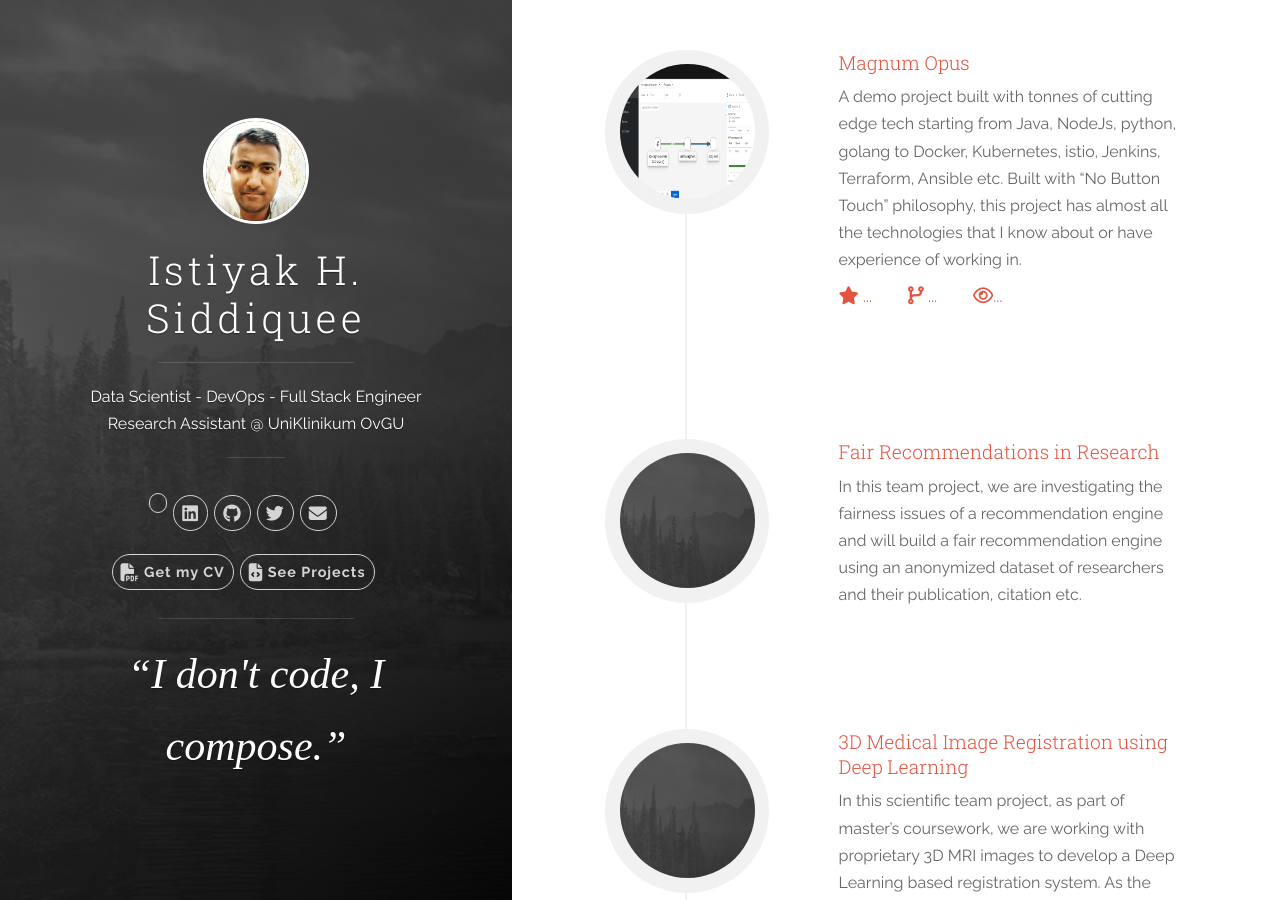
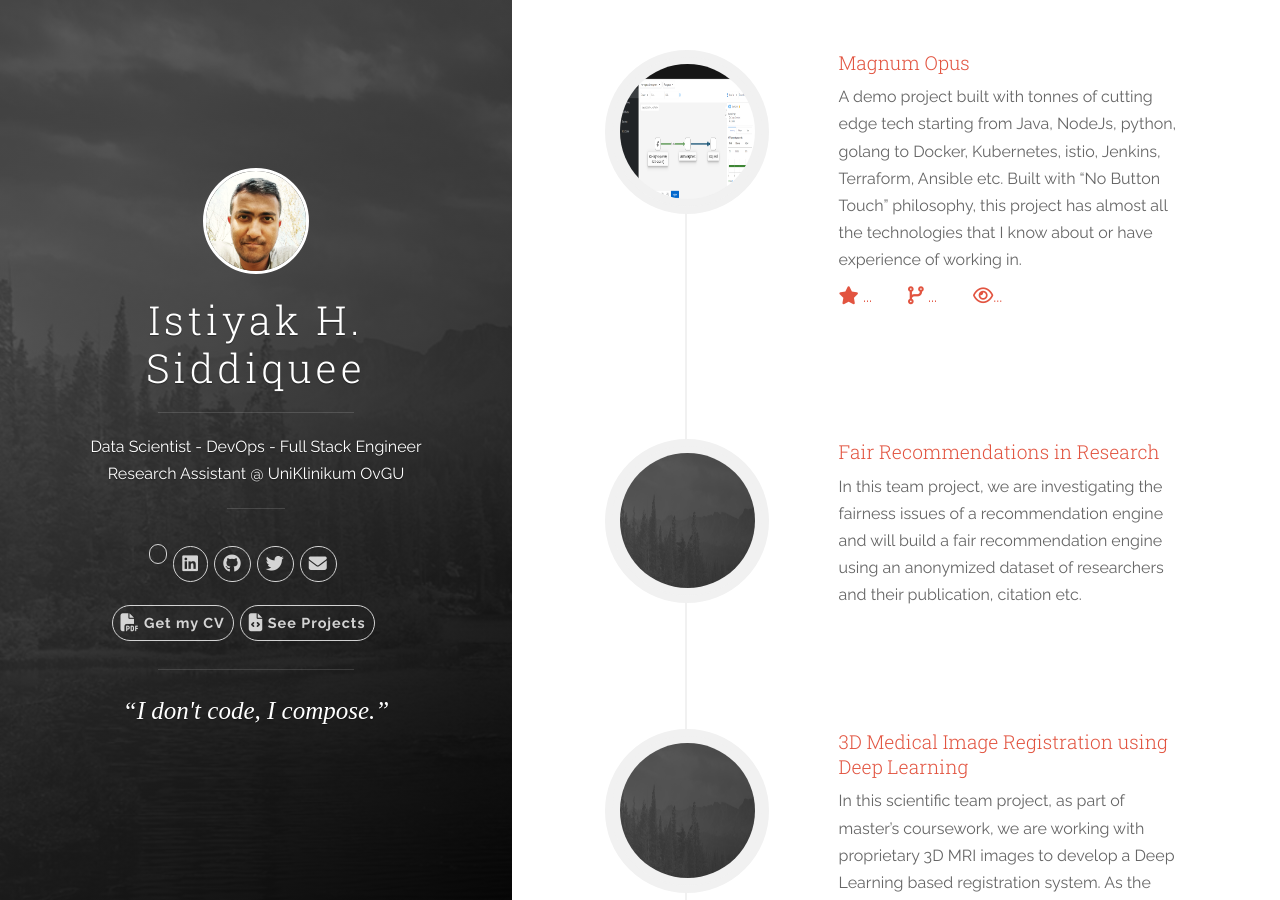
Before and after one commit to istiyaksiddiquee/istiyaksiddiquee.github.io, a Jekyll site: the page built from index.html, in a window 1280 px wide and 900 px high. Built offline with Jekyll 4.4.1, drawn with Linux system fonts in a browser that asks for light colours; nearby versions of some CDN libraries; comment, search, counter and statistics services are not loaded; a style sheet for code colours, icons or effects is not loaded.

Commit message:
tagline modified

```diff
--- a/_includes/header.html
+++ b/_includes/header.html
@@ -98,7 +98,7 @@
 
         </div>
         <hr class="panel-cover__divider">
-        <p class="panel-cover__description" style="font-family: adobe-garamond-pro, serif; font-style: italic; font-weight: normal; letter-spacing: normal; text-transform: none; font-size: 42px;">&ldquo;I don't code, I compose.&rdquo;</q></p>
+        <p class="panel-cover__description" style="font-family: adobe-garamond-pro, serif; font-style: italic; font-weight: normal; letter-spacing: normal; text-transform: none; font-size: 25px;">&ldquo;I don't code, I compose.&rdquo;</q></p>
 
       </div>
 
```
